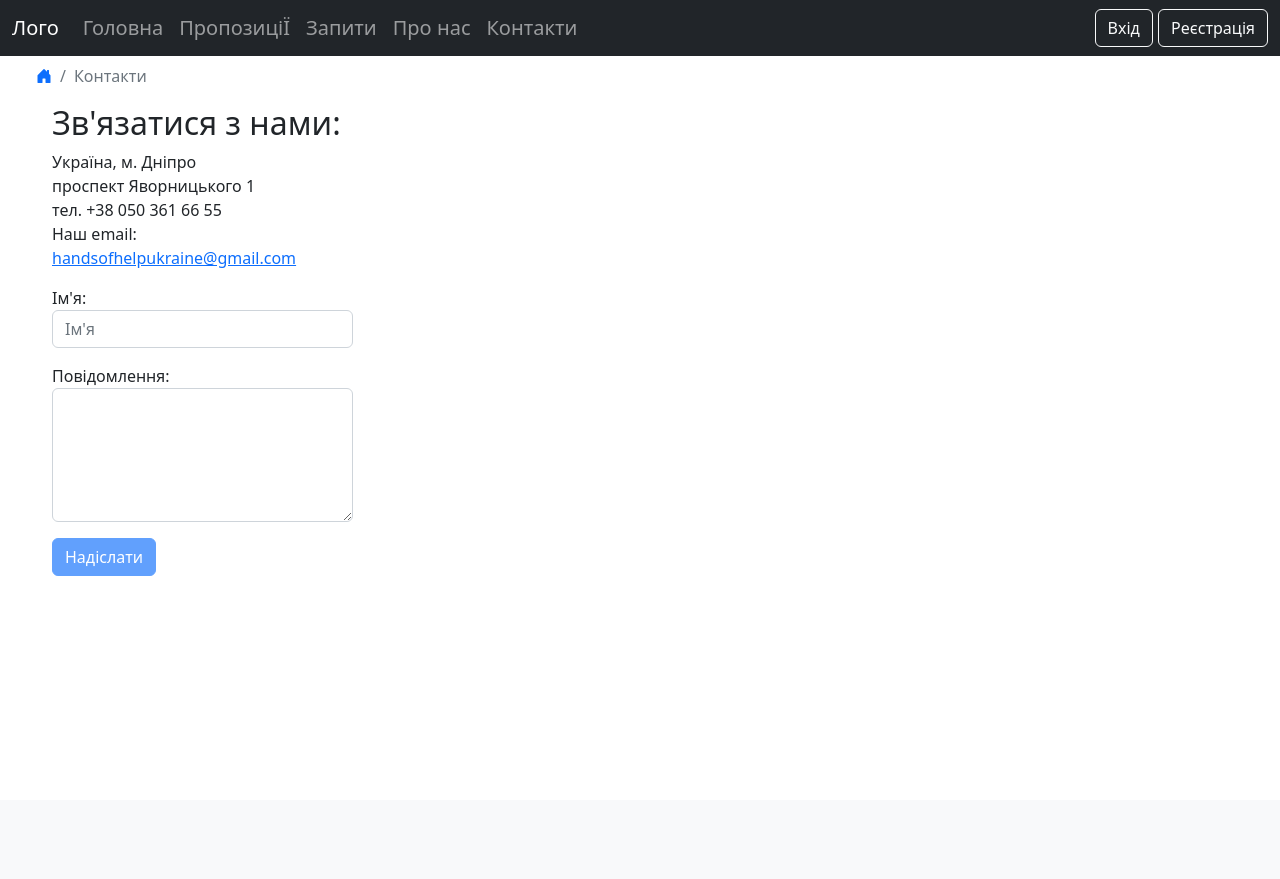
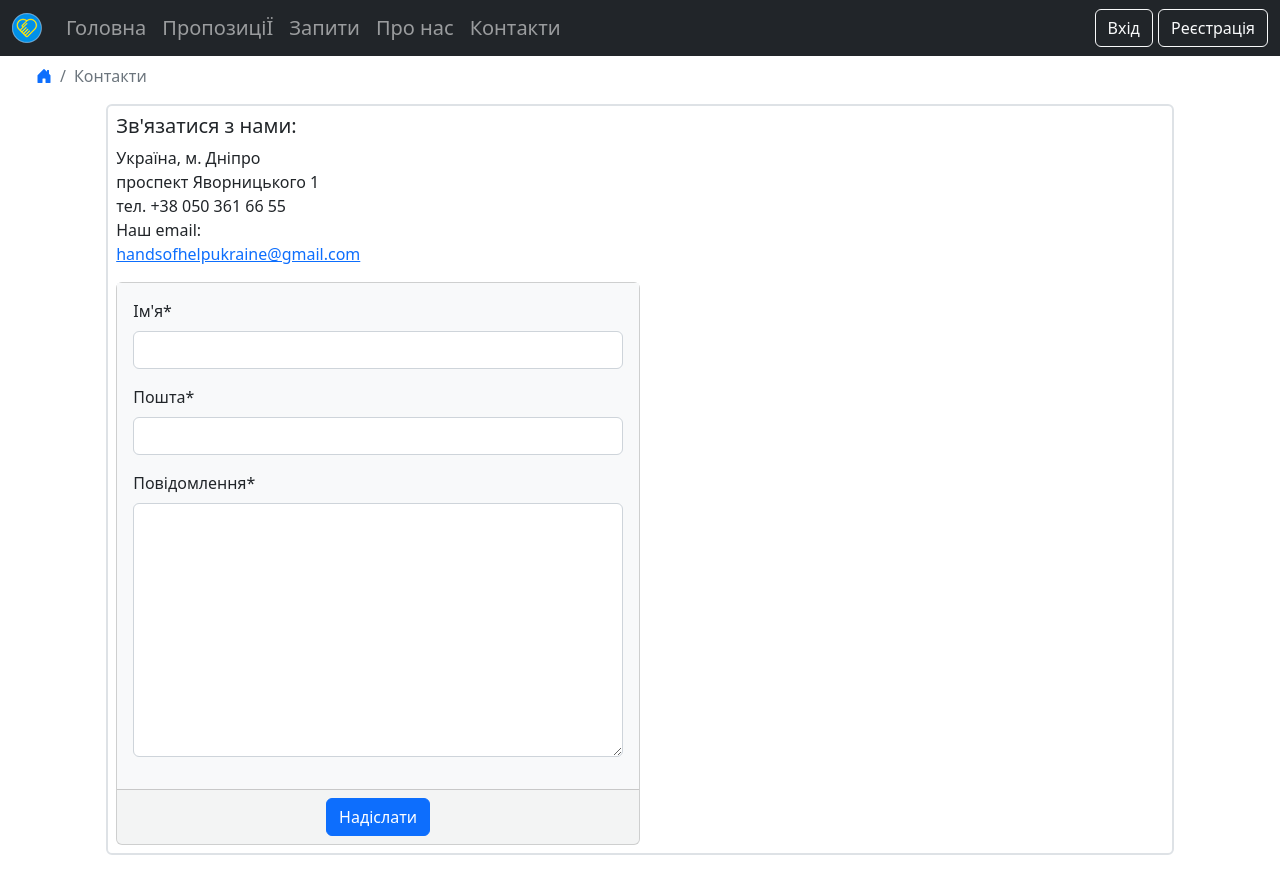
Before and after one commit to VasinDA/hands_of_help, a Django app: page /contacts/ in a window 1280 px wide. Before the commit the page ends 576 px from the top, so only its background shows below. Run offline with Django 4.2, Linux system fonts and the light colour scheme; some libraries are stand-ins or nearby versions.

Commit message:
final alfa version 1.01 logo contact form

```diff
--- a/pages/forms.py
+++ b/pages/forms.py
@@ -1,8 +1,9 @@
 from django import forms
 
 class ContactForm(forms.Form):
-  email = forms.EmailField()
-  message = forms.CharField()
+  first_name = forms.CharField(label="Ім'я", min_length=5)
+  email = forms.EmailField(label="Пошта")
+  message = forms.CharField(label="Повідомлення", widget=forms.Textarea)
 
   class Meta:
-      fields = ['first_name', 'last_name', 'email', 'message']
+      fields = ['first_name', 'email', 'message']
--- a/pages/views.py
+++ b/pages/views.py
@@ -3,6 +3,10 @@ from offers.models import Offers
 from requests.models import Requests
 from django.views.generic import ListView
 from django.views.generic import TemplateView
+from django.urls import reverse_lazy
+from django.core.mail import send_mail
+from django.views.generic.edit import FormView
+from django.views.generic.detail import SingleObjectMixin
 
 class HomePageView(ListView):
     model = Offers # why work without Requests model
@@ -17,5 +21,17 @@ class HomePageView(ListView):
 class AboutPageView(TemplateView):
     template_name = "about.html"
 
-class ContactsPageView(TemplateView):
+class ContactsPageView(FormView):
+    form_class = ContactForm
     template_name = "contacts.html"
+    success_url = reverse_lazy("contacts")
+
+    def form_valid(self, form):
+        subject = 'Новое сообщение от {}'.format(form.cleaned_data['first_name'])
+        message = 'От: {}\n\n{}'.format(
+            form.cleaned_data['email'],
+            form.cleaned_data['message'])
+        from_email = 'handsofhelpukraine@gmail.com'
+        recipient_list = ['handsofhelpukraine@gmail.com']
+        send_mail(subject, message, from_email, recipient_list)
+        return super().form_valid(form)
--- a/templates/base.html
+++ b/templates/base.html
@@ -15,7 +15,7 @@
     <div>
         <nav class="navbar navbar-expand-md navbar-dark bg-dark h5">
             <div class="container-fluid">
-                <a class="navbar-brand" href="{% url 'home' %}">Лого</a>
+                <a class="navbar-brand" href="{% url 'home' %}"><img src="{% static 'img/logosmall.png' %}" alt="Лого"></a>
                 <button class="navbar-toggler" type="button" data-bs-toggle="collapse" data-bs-target="#collapsibleNavbar">
                     <span class="navbar-toggler-icon"></span>
                 </button>
--- a/templates/contacts.html
+++ b/templates/contacts.html
@@ -1,16 +1,14 @@
 {% extends "base.html" %}
 {% block title %}Контакти{% endblock title %}
+{% load crispy_forms_tags %}
 
 {% block content %}
-
 <ul class="breadcrumb ms-4">
     <li class="breadcrumb-item"><a href="{% url 'home' %}"><i class="bi bi-house-door-fill"></i></a></li>
     <li class="breadcrumb-item active">Контакти</li>
 </ul>
-<div class="container-fluid">
-    <div class="row mt-3 ms-3">
-        <h2>Зв'язатися з нами:</h2>
-        <div>
+<div class="container-fluid mb-4 p-2 border border-2 rounded mx-auto" style="max-width: 85%">
+    <h5>Зв'язатися з нами:</h5>
         <address>
         Україна, м. Дніпро<br>
         проспект Яворницького 1<br>
@@ -19,19 +17,15 @@
         <a href="mailto:handsofhelp@gmail.com">handsofhelpukraine@gmail.com</a>
     </address>
     <form action="" method="post">
-                <div class="col-md-3">
-                    <div class="mb-3 mt-3">
-                        <label for="text">Ім'я:</label>
-                        <input type="text" class="form-control" id="text" placeholder="Ім'я">
+        <div class="card card-edit bg-light bg-opacity-50" style="max-width: 50%">
+            <div class="card-body bg-light">
+                {% csrf_token %}
+                {{ form|crispy }}
             </div>
-                    <div class="mb-3">
-                        <label for="comment">Повідомлення:</label>
-                        <textarea class="form-control" rows="5" id="comment" name="text"></textarea>
+            <div class="card-footer text-center text-muted">
+                <input class= "btn btn-primary" type="submit" value="Надіслати">
             </div>
         </div>
-                <button class="btn btn-primary" href="#" disabled>Надіслати</button>
     </form>
 </div>
-    </div>
-</div>
 {% endblock content %}
```
Also changed, not shown: django_project/settings.py (+8 -3 lines), static/img/logo.JPG (added), static/img/logo.png (added), static/img/logol.png (added), static/img/logom.png (added), static/img/logosmall.JPG (added), static/img/logosmall.png (added). Lines whose indentation alone changed are shown as unchanged.
